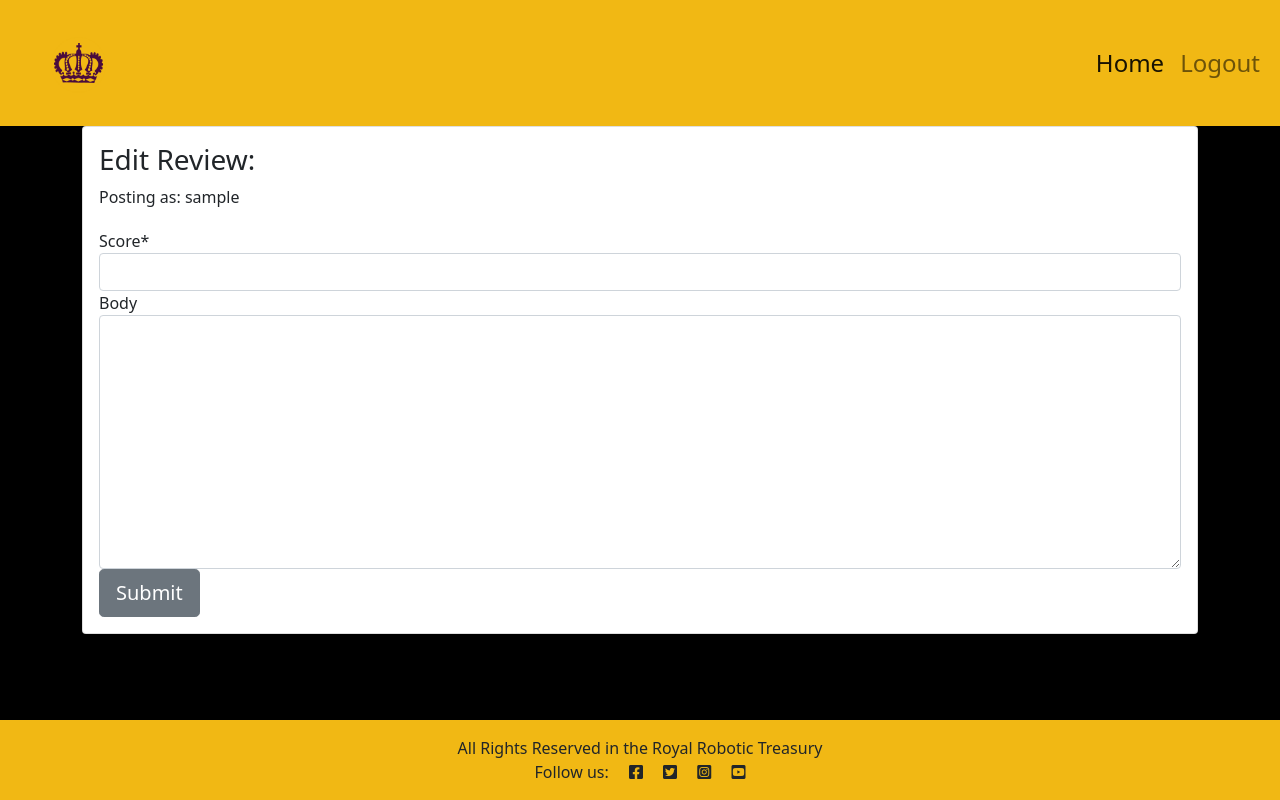
After one commit to JordanCH05/VideoGameReviews, a Django app: template templates/edit_review.html in a window 1280 px wide. The commit adds this page. Run offline with Django 3.2, Linux system fonts and the light colour scheme; the template is opened without the code that fills it: values that come from a table or form of the project are taken from there, others are empty; a user stored in the database is signed in; tables that the repository leaves empty hold one stand-in row (values such as "Sample post"); some libraries are stand-ins or nearby versions; some web fonts are replaced.

Commit message:
Add edit and delete functions and buttons

```diff
--- a/reviewsite/urls.py
+++ b/reviewsite/urls.py
@@ -5,4 +5,6 @@ from django.urls import path
 urlpatterns = [
     path('', views.GameList.as_view(), name='home'),
     path('<slug:slug>/', views.GameDetail.as_view(), name='game_detail'),
+    path('edit_review/<review_id>/<slug>', views.edit_review, name='edit_review'),
+    path('delete_review/<review_id>/<slug>', views.delete_review, name='delete_review'),
 ]
--- /dev/null
+++ b/templates/edit_review.html
@@ -0,0 +1,36 @@
+{% extends "base.html" %}
+
+{% block content %}
+
+{% load crispy_forms_tags %}
+
+<div class="container">
+    <div class="row">
+        <div class="mb-8">
+            <div class="card mb-2">
+                <div class="card-body">
+                    {% if reviewed %}
+                    <div class="alert alert-success" role="alert">
+                        Your review is awaiting approval
+                    </div>
+                    {% else %}
+                    {% if user.is_authenticated %}
+
+                    <h3>Edit Review:</h3>
+                    <p>Posting as: {{ user.username }}</p>
+                    <form method="post" style="margin-top: 1.3em;">
+                        {{ review_form | crispy | safe }}
+                        {% csrf_token %}
+                        <button type="submit" class="btn btn-lg btn-secondary">Submit</button>
+                    </form>
+                    {% else %}
+                    <h3><a href="{% url 'account_signup' %}">Sign up</a> or <a href="{% url 'account_login' %}">log in</a> to leave a review</h3>
+                    {% endif %}
+                    {% endif %}
+                </div>
+            </div>
+        </div>
+    </div>
+</div>
+
+{%endblock%}
--- a/templates/game_detail.html
+++ b/templates/game_detail.html
@@ -50,6 +50,10 @@
                     <div class="card-text">
                         {{ review.body | safe }}
                     </div>
+                    {% if user == review.username %}
+                    <a class="btn" href="{% url 'edit_review' review.id game.slug %}">Edit</a>
+                    <a class="btn btn-outline-danger" href="{% url 'delete_review' review.id game.slug %}">Delete</a>
+                    {% endif %}
                 </div>
             </div>
             {% endfor %}
```
Also changed, not shown: reviewsite/views.py (+52 -2 lines).
